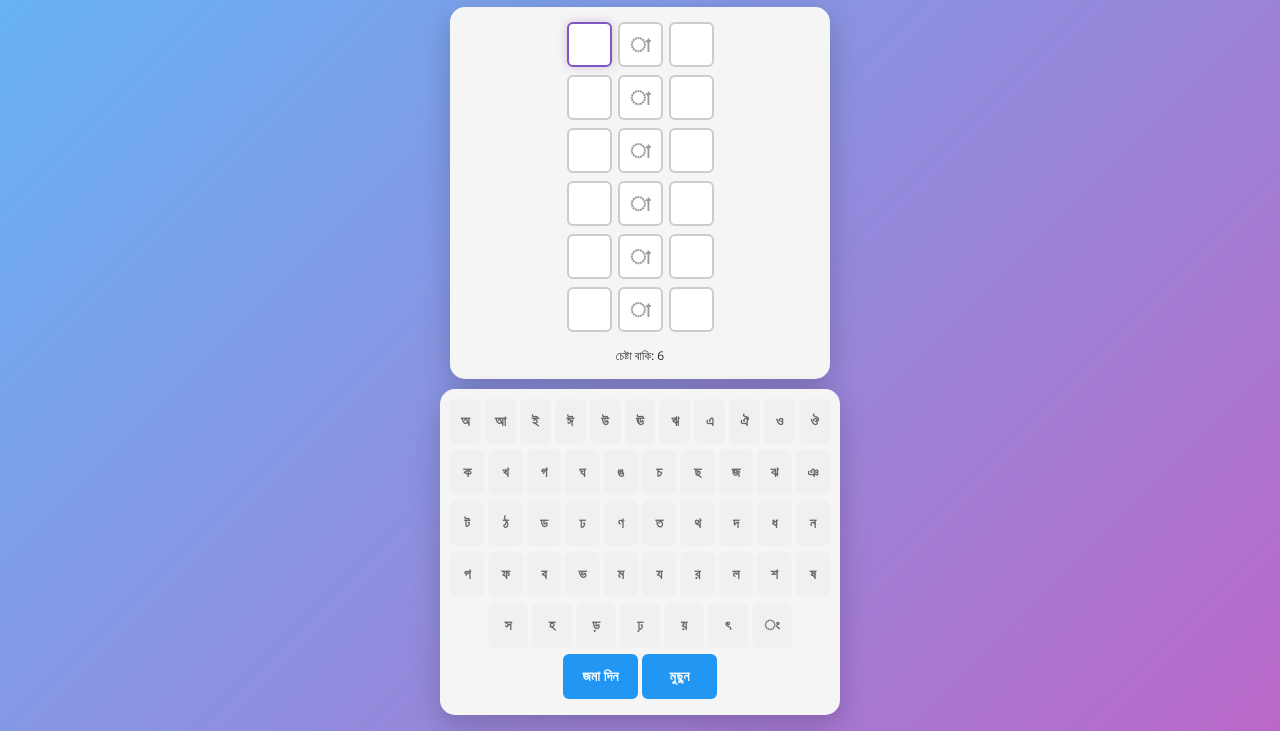
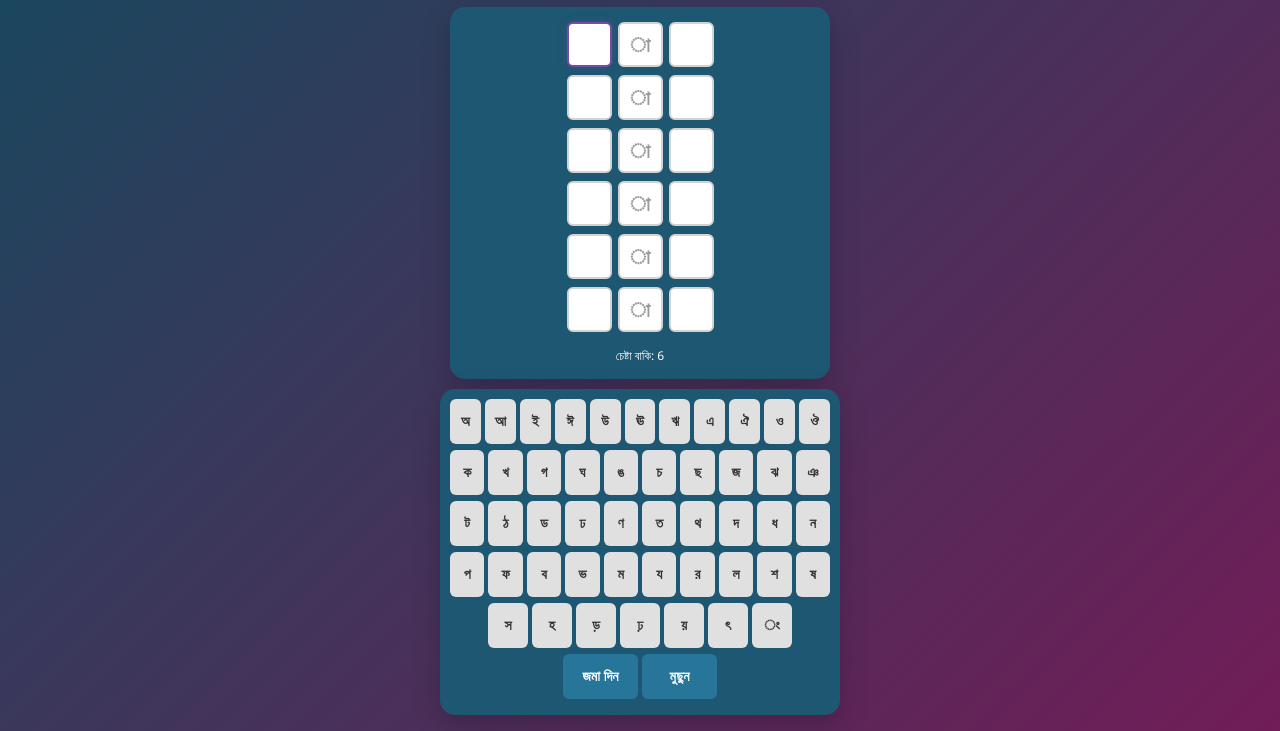
Before and after one commit to nzaaia/banglaWordle, a plain HTML site: page wordle bangla/index.html in a window 1280 px wide. Shown: the part 69-800 px from the top of the page. Drawn offline with Linux system fonts and the light colour scheme.

Commit message:
fixed dark and light m,odes

```diff
--- a/wordle bangla/index.html
+++ b/wordle bangla/index.html
@@ -12,7 +12,25 @@
         }
 
         :root {
-            --bg-primary: linear-gradient(135deg, #1D5771 0%, #711d57 100%);
+            --bg-primary: linear-gradient(135deg, #010102 0%, #2e1932 100%);
+            --bg-secondary: #0c0d21;
+            --bg-tertiary: #23425D;
+            --text-primary: #fffbfb;
+            --text-secondary: #ffffff;
+            --letter-bg:#1A1C46;
+            --letter-border: #ccc;
+            --key-bg: #1A1C46;
+            --key-hover: #282B6B;
+            --correct: #4caf50;
+            --present: #ff9800;
+            --absent: #9e9e9e;
+            --active-border: #7e57c2;
+            --message-bg: #254865;
+            --message-text: #fefcfc;
+        }
+
+        [data-theme="light"] {
+            --bg-primary: linear-gradient(135deg, #18485e 0%, #711d57 100%);
             --bg-secondary: #1D5771;
             --bg-tertiary: #27769A;
             --text-primary: white;
@@ -26,24 +44,6 @@
             --absent: #787c7e;
             --active-border: #764ba2;
             --message-bg: rgba(255, 255, 255, 0.9);
-            --message-text: #333;
-        }
-
-        [data-theme="light"] {
-            --bg-primary: linear-gradient(135deg, #64b5f6 0%, #ba68c8 100%);
-            --bg-secondary: #f5f5f5;
-            --bg-tertiary: #2196f3;
-            --text-primary: #333;
-            --text-secondary: #666;
-            --letter-bg: white;
-            --letter-border: #ccc;
-            --key-bg: #f0f0f0;
-            --key-hover: #e0e0e0;
-            --correct: #4caf50;
-            --present: #ff9800;
-            --absent: #9e9e9e;
-            --active-border: #7e57c2;
-            --message-bg: rgba(255, 255, 255, 0.95);
             --message-text: #333;
         }
 
```
